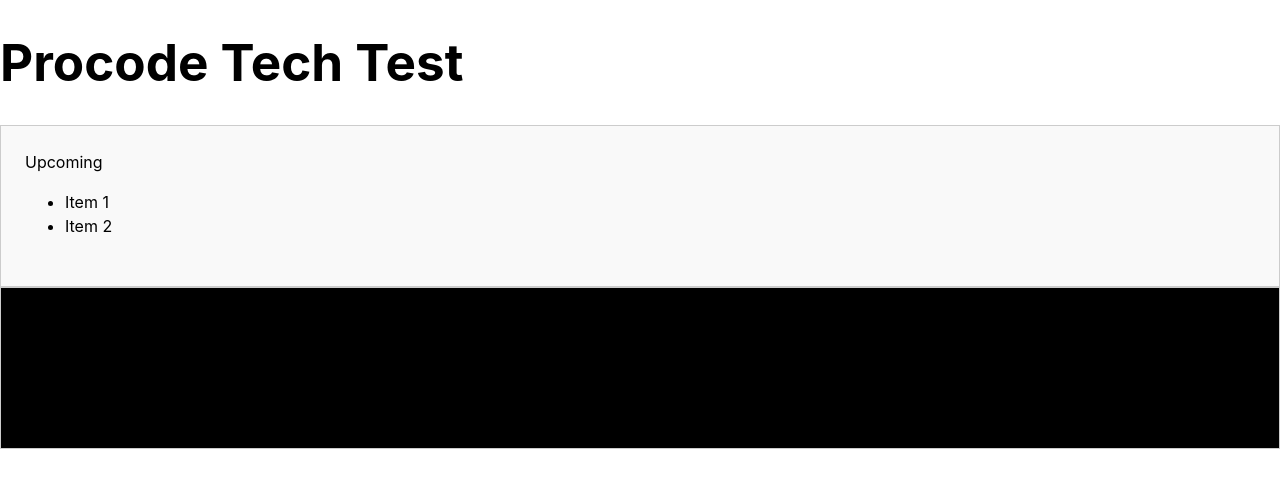
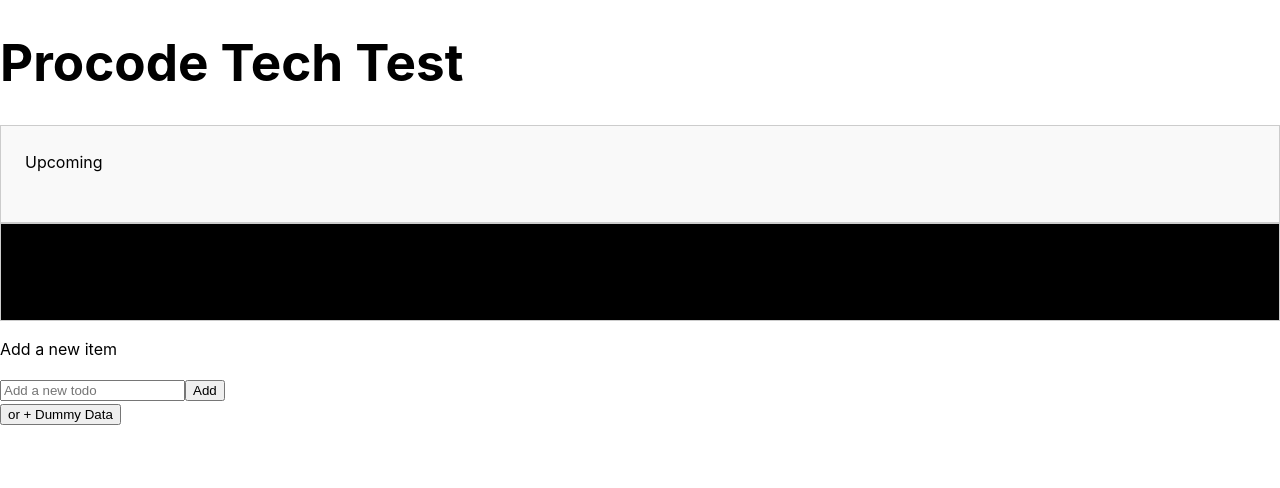
Before and after one commit to ChrisRenno/procode-tech-test, a React (Vite) app: page / in a window 1280 px wide. Shown: the top 488 px of the page. Built offline with nearby package versions, Linux system fonts and the light colour scheme.

Commit message:
rough app working with useState

```diff
--- a/src/App.tsx
+++ b/src/App.tsx
@@ -1,17 +1,72 @@
-// import { useState } from 'react'
+import { useState } from 'react'
 import './App.css'
 
 import Header from './components/header/header'
 import ListComponent from './components/listComponent/listComponent'
+import AddTodo from './components/addTodo/addTodo';
+
+export interface Todo {
+  todo: string;
+  completed: boolean;
+  id: number;
+}
 
 function App() {
   // const [count, setCount] = useState(0)
 
+  const [todos, setTodos] = useState<Todo[]>([])
+
+  const fetchDummyTodos = async () => {
+
+    const dummyData = await fetch('https://dummyjson.com/todos/random/10')
+      .then(res => res.json());
+
+      dummyData.forEach((todo: Todo) => {
+        todo.completed = false;
+      });
+
+    setTodos(dummyData);
+
+  }
+
+  const addTodo = (todo: string) => {
+    const roughGuid = Math.random();
+    setTodos([...todos, { todo, completed: false, id: roughGuid }]);
+  }
+
+  const markDone = (id: number) => {
+    const newTodos = todos.map((todo) => {
+      if (todo.id === id) {
+        if (todo.completed) {
+          return {
+            ...todo,
+            completed: false
+          }
+        }
+
+        return {
+          ...todo,
+          completed: true
+        }
+      }
+      return todo;
+    });
+
+    setTodos(newTodos);
+  }
+
+
+
   return (
     <main>
     <Header />
-    <ListComponent items={[{text: 'Item 1', isDone: false}, {text: 'Item 2', isDone: true}]} isUpcoming={true} />
-    <ListComponent items={[{text: 'Item 3', isDone: true}, {text: 'Item 4', isDone: true}]} isUpcoming={false} />
+    <ListComponent items={todos.filter(todo => todo.completed === false)} isUpcoming={true} onDone={markDone} />
+    <ListComponent items={todos.filter(todo => todo.completed === true)} isUpcoming={false}  onDone={markDone} />
+
+    <p>Add a new item</p>
+      <AddTodo addTodo={addTodo} />
+
+   {!todos.length && <button onClick={() => fetchDummyTodos()}>or + Dummy Data</button>}
     </main>
   )
 }
--- /dev/null
+++ b/src/components/addTodo/addTodo.tsx
@@ -0,0 +1,31 @@
+import React, { useState } from 'react';
+
+interface AddTodoProps {
+  addTodo: (todo: string) => void;
+}
+
+const AddTodo  = ({ addTodo }: AddTodoProps) => {
+  const [todo, setTodo] = useState('');
+
+  const handleSubmit = (e: React.FormEvent) => {
+    e.preventDefault();
+    if (todo.trim()) {
+      addTodo(todo);
+      setTodo('');
+    }
+  };
+
+  return (
+    <form onSubmit={handleSubmit}>
+      <input
+        type="text"
+        value={todo}
+        onChange={(e) => setTodo(e.target.value)}
+        placeholder="Add a new todo"
+      />
+      <button type="submit">Add</button>
+    </form>
+  );
+};
+
+export default AddTodo;
--- a/src/components/listComponent/listComponent.tsx
+++ b/src/components/listComponent/listComponent.tsx
@@ -1,19 +1,25 @@
 import styles from './listComponent.module.css';
+import ListItem from '../listItem/listItem';
+import type { Todo } from '../../App';
 
 interface ListComponentProps {
   isUpcoming: boolean;
-  items: { text: string; isDone: boolean }[];
+  items: Todo[];
+  onDone: (id: number) => void;
 }
 
-const ListComponent = ({ items, isUpcoming }: ListComponentProps) => {
+const ListComponent = ({ items, isUpcoming, onDone }: ListComponentProps) => {
   return (
     <div className={`${styles.list} ${isUpcoming ? styles.listUpcoming : styles.listDone}`}>
       {isUpcoming ? 'Upcoming' : 'Done'}
       <ul>
-        {items.map((item, index) => (
-          <li key={index} className={item.isDone ? 'done' : 'not-done'}>
-            {item.text}
+        {items.map((item) => (
+          <>
+          <li key={item.id} className={item.completed ? 'done' : 'not-done'}>
+            {item.todo}
           </li>
+          <ListItem todo={item.todo} onDone={() => onDone(item.id)} />
+          </>
         ))}
       </ul>
     </div>
--- /dev/null
+++ b/src/components/listItem/listItem.tsx
@@ -0,0 +1,15 @@
+interface ListItemProps {
+  todo: string;
+  onDone: () => void;
+}
+
+const ListItem = ({ todo, onDone }: ListItemProps) => {
+  return (
+    <div>
+      <span>{todo}</span>
+      <button onClick={onDone}>Done</button>
+    </div>
+  );
+};
+
+export default ListItem;
```
